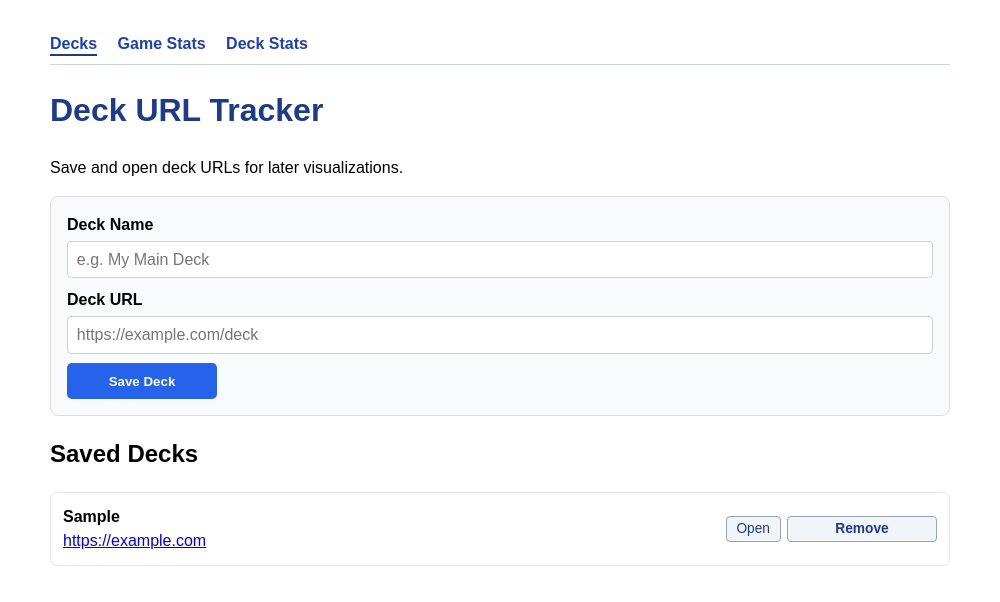
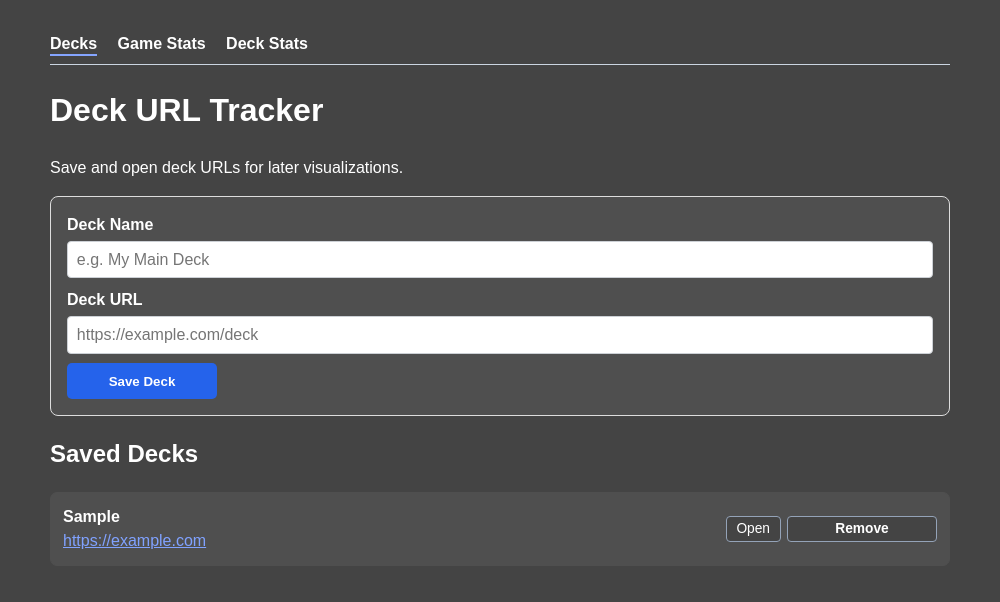
Before and after one commit to Shlaxxn/PL-Project, an Electron app: page views/home.html in a window 1000 px wide. Both pictures are taken after typing "Sample", "https://example.com" into the empty fields and a click on the button "Save Deck". Drawn offline with Linux system fonts and the light colour scheme.

Commit message:
Dark Theme swapped

```diff
--- a/views/home.html
+++ b/views/home.html
@@ -16,7 +16,7 @@
   <h1>Deck URL Tracker</h1>
   <p>Save and open deck URLs for later visualizations.</p>
 
-  <form id="deckForm">
+  <form id="deckForm" style = "background-color: #4f4f4f; color: #ffffff;">
     <label>
       Deck Name
       <input id="deckName" type="text" placeholder="e.g. My Main Deck" required />
@@ -50,7 +50,7 @@
       decks.forEach((deck, idx) => {
         const node = document.createElement('div'); node.className = 'deck-item';
         const info = document.createElement('p');
-        info.innerHTML = `<strong>${deck.name}</strong><br><a href="${deck.url}" target="_blank" rel="noopener noreferrer">${deck.url}</a>`;
+        info.innerHTML = `<strong>${deck.name}</strong><br><a href="${deck.url}" target="_blank" rel="noopener noreferrer" style="color: #80a2ff;">${deck.url}</a>`;
         const actions = document.createElement('div'); actions.className = 'deck-actions';
         const openLink = document.createElement('a'); openLink.href = deck.url; openLink.target = '_blank'; openLink.rel = 'noopener noreferrer'; openLink.textContent = 'Open';
         const remove = document.createElement('button'); remove.type = 'button'; remove.textContent = 'Remove';
--- a/views/styles.css
+++ b/views/styles.css
@@ -1,15 +1,76 @@
-body { font-family: Arial, sans-serif; max-width: 900px; margin: 2rem auto; line-height: 1.5; padding: 0 1rem; }
-nav { margin-bottom: 1.2rem; border-bottom: 1px solid #cbd5e1; padding-bottom: 0.5rem; }
-nav a { color: #1e40af; margin-right: 1rem; font-weight: 700; text-decoration: none; padding-bottom: 0.1rem; }
-nav a.active { border-bottom: 2px solid #1e3a8a; }
-h1 { color: #1e3a8a; }
-form { display: grid; gap: 0.6rem; margin-bottom: 1.2rem; border: 1px solid #ddd; padding: 1rem; border-radius: 8px; background: #f9fafb; }
-label { display: flex; flex-direction: column; font-weight: 600; gap: 0.25rem; }
-input[type="text"], input[type="url"] { padding: 0.55rem; font-size: 1rem; border: 1px solid #ccd0d5; border-radius: 4px; }
-button { width: 150px; padding: 0.65rem 0.8rem; border-radius: 5px; border: none; background: #2563eb; color: white; font-weight: 600; cursor: pointer; }
-button:hover { background: #1d4ed8; }
-.deck-list { margin-top: 0.8rem; }
-.deck-item { border: 1px solid #e5e7eb; padding: 0.75rem; border-radius: 7px; margin-bottom: 0.65rem; display: grid; grid-template-columns: 1fr auto; align-items: center; gap: 0.7rem; }
-.deck-item p { margin: 0; }
-.deck-actions a, .deck-actions button { font-size: 0.86rem; margin-left: 0.4rem; text-decoration: none; border: 1px solid #94a3b8; border-radius: 4px; color: #1e3a8a; background: #f1f5f9; padding: 0.28rem 0.6rem; }
-.deck-actions a:hover, .deck-actions button:hover { background: #e2e8f0; }
+body {
+    font-family: Arial, sans-serif;
+    max-width: 900px;
+    margin: 2rem auto;
+    line-height: 1.5;
+    padding: 0 1rem;
+    background: #444444;
+    color: #ffffff;
+    }
+nav {
+    margin-bottom: 1.2rem;
+    border-bottom: 1px solid #cbd5e1;
+    padding-bottom: 0.5rem; }
+nav a {
+    color: #ffffff;
+    margin-right: 1rem;
+    font-weight: 700;
+    text-decoration: none;
+    padding-bottom: 0.1rem; }
+nav a.active {
+    border-bottom: 2px solid #85a5ff; }
+h1 {
+    color: #ffffff; }
+form {
+    display: grid;
+    gap: 0.6rem;
+    margin-bottom: 1.2rem;
+    border: 1px solid #ddd;
+    padding: 1rem;
+    border-radius: 8px;
+    background: #f9fafb; }
+label {
+    display: flex;
+    flex-direction: column;
+    font-weight: 600;
+    gap: 0.25rem; }
+input[type="text"], input[type="url"] {
+    padding: 0.55rem; font-size: 1rem;
+    border: 1px solid #ccd0d5;
+    border-radius: 4px; }
+button {
+    width: 150px;
+    padding: 0.65rem 0.8rem;
+    border-radius: 5px;
+    border: none;
+    background: #2563eb;
+    color: white;
+    font-weight: 600;
+    cursor: pointer; }
+button:hover {
+    background: #80a2ff; }
+.deck-list {
+    margin-top: 0.8rem; }
+.deck-item {
+    background-color: #4f4f4f;
+    color: #ffffff;
+    border: 1px solid #4f4f4f;
+    padding: 0.75rem;
+    border-radius: 7px;
+    margin-bottom: 0.65rem;
+    display: grid;
+    grid-template-columns: 1fr auto;
+    align-items: center; gap: 0.7rem; }
+.deck-item p {
+    margin: 0; }
+.deck-actions a, .deck-actions button {
+    font-size: 0.86rem;
+    margin-left: 0.4rem;
+    text-decoration: none;
+    border: 1px solid #94a3b8;
+    border-radius: 4px;
+    color: #ffffff;
+    background: #444444;
+    padding: 0.28rem 0.6rem; }
+.deck-actions a:hover, .deck-actions button:hover {
+    background: #444444; }
```
Also changed, not shown: views/deck-stats.html (+3 -25 lines), views/game-stats.html (+1 -1 lines), views/stats-summary-charts.js (+6 -2 lines).
